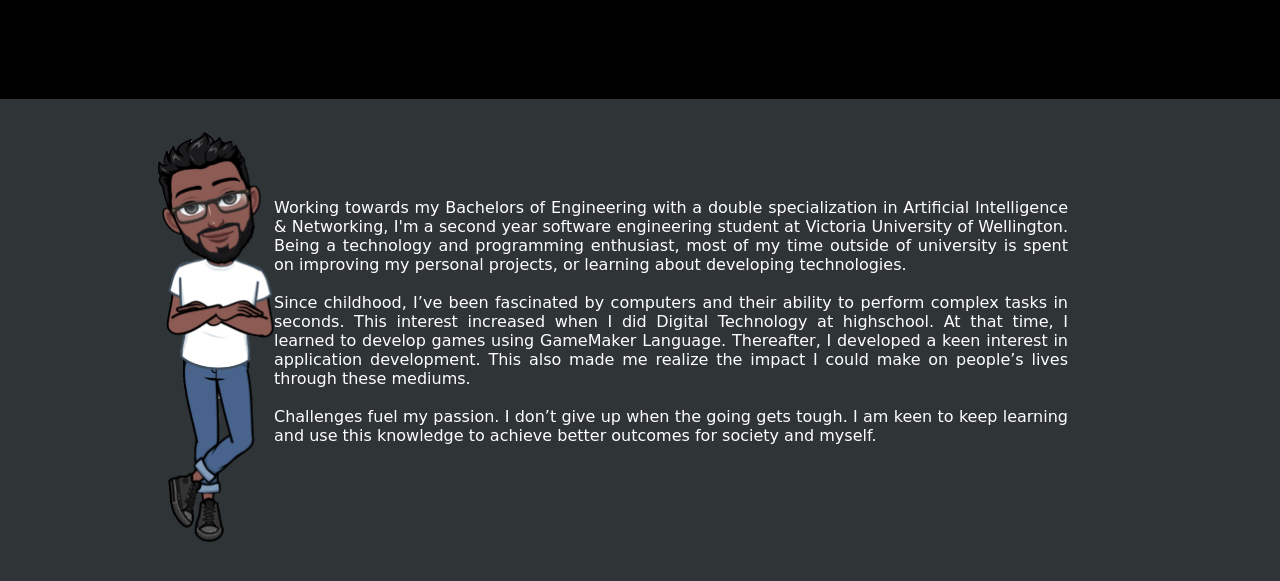
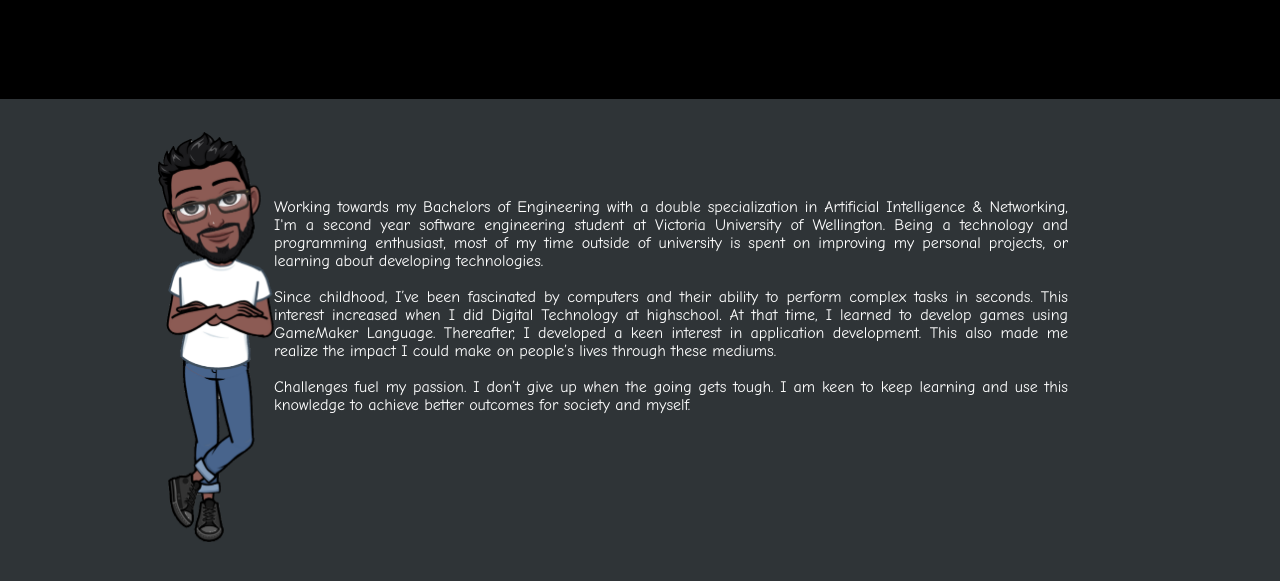
Before and after one commit to Dysterio/Dysterio.github.io, a plain HTML site: page index.html in a window 1280 px wide. Shown: the part 189-770 px from the top of the page. Drawn offline with Linux system fonts and the light colour scheme.

Commit message:
Changed content font to Comic Sans MS

```diff
--- a/homepage.css
+++ b/homepage.css
@@ -61,6 +61,6 @@ body {
     padding-right: 150px;
     margin: 8px;
     width: 75%;
-    font-family: cursive;
+    font-family: "Comic Sans MS", "Comic Sans", cursive;
     text-align: justify;
 }
```
